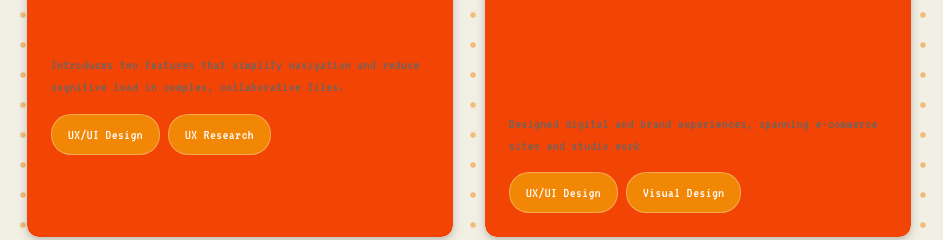
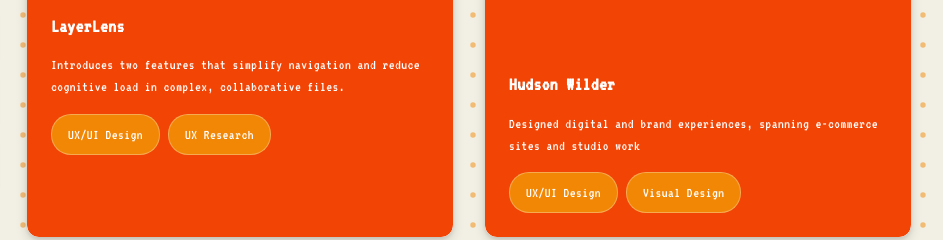
Before and after one commit to rrahulnanduri/portfolio, a plain HTML site: page index.html in a window 1280 px wide. Shown: the part 375-615 px from the top of the page, 337-1280 px from the left. Drawn offline with Linux system fonts and the light colour scheme.

Commit message:
Make all sector card content pure white for better visibility on orange background

```diff
--- a/css/styles.css
+++ b/css/styles.css
@@ -349,13 +349,15 @@ body {
 .project-title {
     font-size: 1.2rem;
     font-weight: 600;
-    color: #1a1a1a;
+    color: white;
     margin-bottom: 0.75rem;
+    position: relative;
+    z-index: 2;
 }
 
 .project-description {
     font-size: 0.9rem;
-    color: #666;
+    color: white;
     line-height: 1.5;
     margin-bottom: 1rem;
     position: relative;
@@ -371,8 +373,8 @@ body {
 }
 
 .tag {
-    background: rgba(255, 255, 255, 0.9);
-    color: #F24405;
+    background: rgba(255, 255, 255, 0.2);
+    color: white;
     padding: 0.25rem 0.75rem;
     border-radius: 20px;
     font-size: 0.8rem;
```
